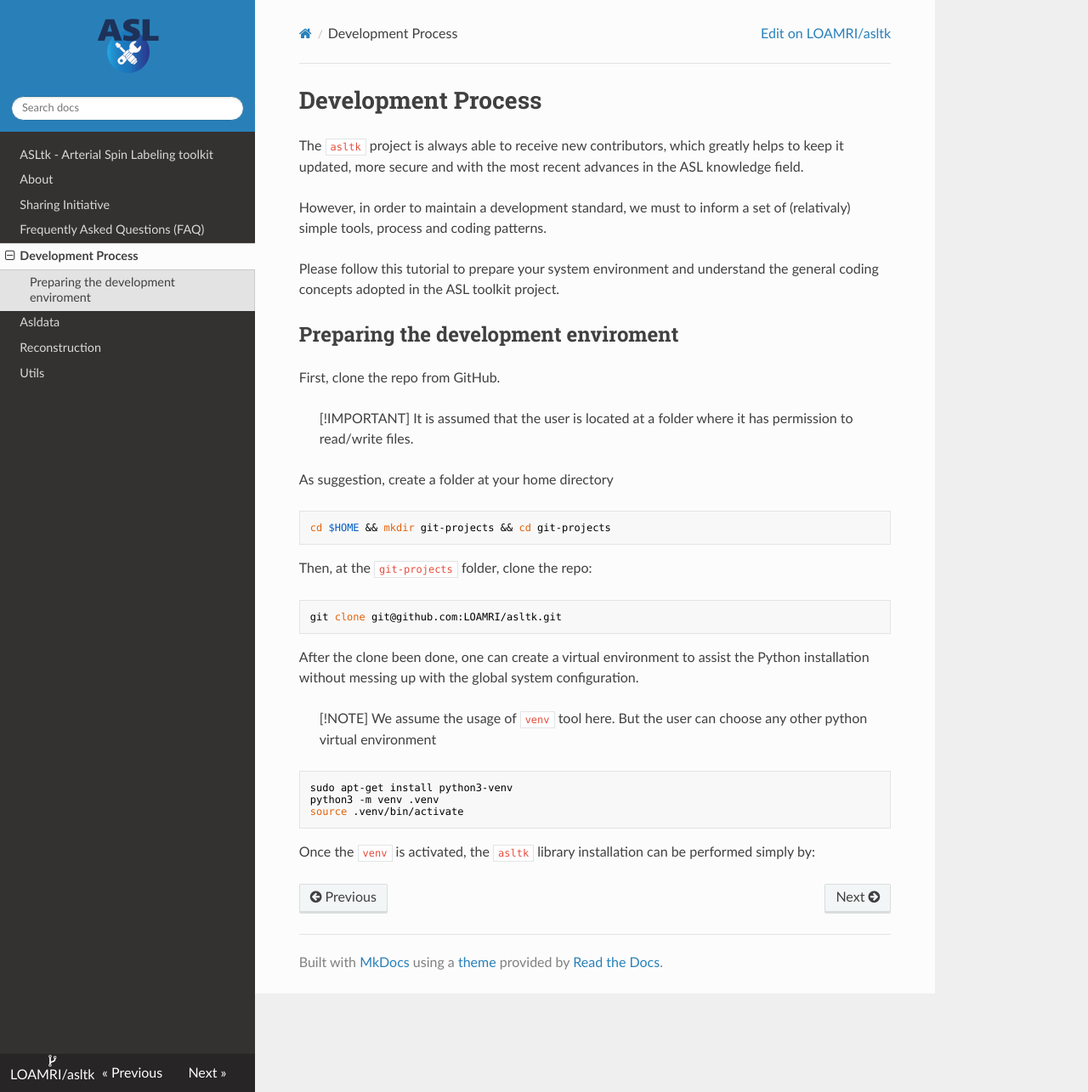
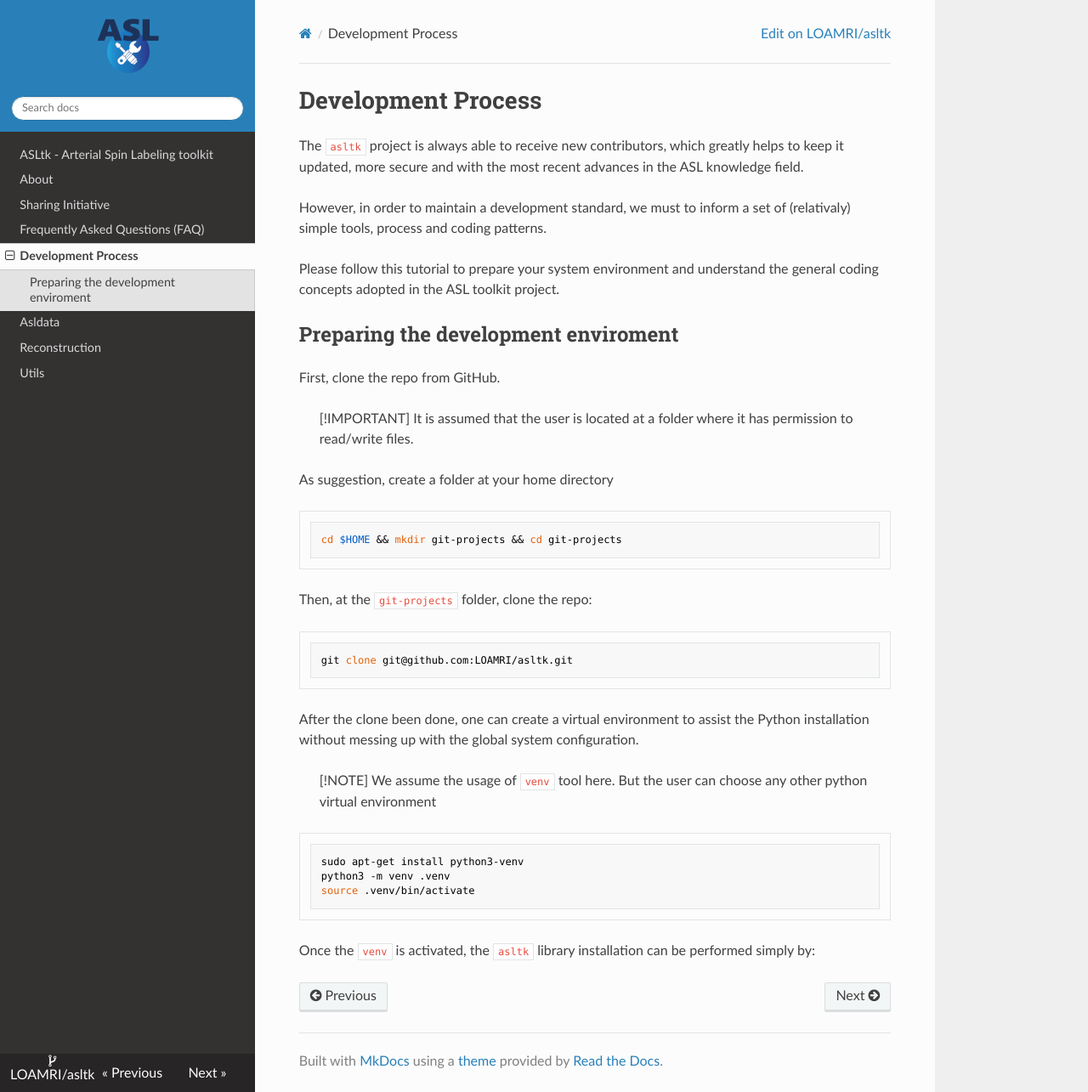
Before and after one commit to LOAMRI/asltk, an MkDocs documentation site: the page built from docs/development.md, in a window 1280 px wide and 1285 px high. Shown: the whole window at 85% size. Built offline with MkDocs 1.6.1, drawn with Linux system fonts in a browser that asks for light colours; nearby versions of some CDN libraries.

Commit message:
DOC: Return of footnotes and superfences

```diff
--- a/mkdocs.yml
+++ b/mkdocs.yml
@@ -21,6 +21,8 @@
 
 markdown_extensions:
   - attr_list
+  - pymdownx.superfences
+  - markdown.extensions.footnotes
 
 extra_css:
   - stylesheets/extra.css
```
